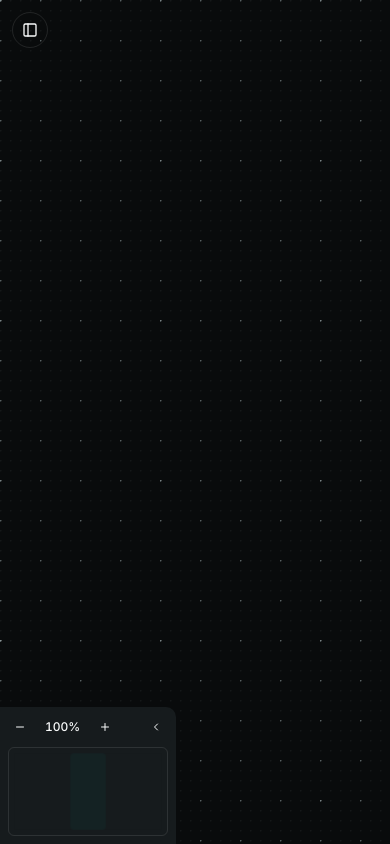
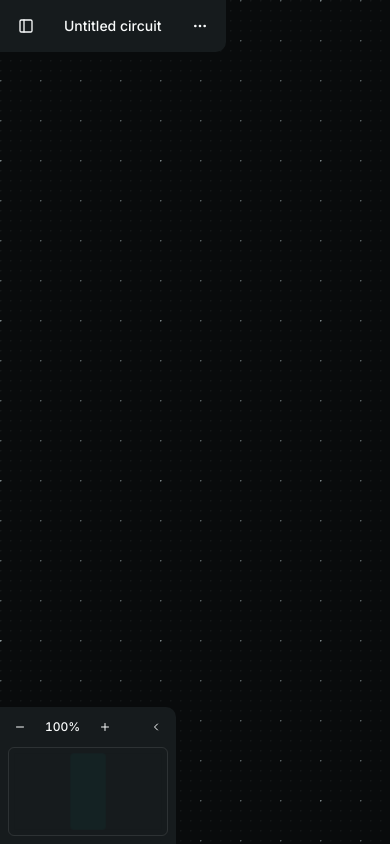
Before and after one commit to nexuls/logits, a Next.js app: page / in a window 390 px wide. Built offline with nearby package versions, Linux system fonts and the light colour scheme.

Commit message:
feat: Canvas header component

```diff
--- a/src/app/page.tsx
+++ b/src/app/page.tsx
@@ -1,9 +1,7 @@
 "use client";
 
 import Canvas from "@/components/canvas";
-import ProjectsSidebar, {
-  ProjectsSidebarTrigger,
-} from "@/components/projects/projects-sidebar";
+import ProjectsSidebar from "@/components/projects/projects-sidebar";
 import { SidebarInset, SidebarProvider } from "@/components/ui/sidebar";
 
 export default function Home() {
@@ -11,8 +9,7 @@ export default function Home() {
     <SidebarProvider className="h-svh min-h-0">
       <ProjectsSidebar />
       <SidebarInset className="relative min-w-0 overflow-hidden">
-        <Canvas content="" />
-        <ProjectsSidebarTrigger />
+        <Canvas content="" title="Untitled circuit" />
       </SidebarInset>
     </SidebarProvider>
   );
--- /dev/null
+++ b/src/components/canvas/components/header.tsx
@@ -0,0 +1,123 @@
+"use client";
+
+import {
+  CopyIcon,
+  DownloadIcon,
+  MoreHorizontalIcon,
+  PanelLeftIcon,
+  PencilIcon,
+  PlusIcon,
+  Trash2Icon,
+} from "lucide-react";
+
+import { Button } from "@/components/ui/button";
+import {
+  DropdownMenu,
+  DropdownMenuContent,
+  DropdownMenuItem,
+  DropdownMenuSeparator,
+  DropdownMenuTrigger,
+} from "@/components/ui/dropdown-menu";
+import { useSidebar } from "@/components/ui/sidebar";
+
+type Props = {
+  title: string;
+  onNewProject?: () => void;
+  onRenameProject?: () => void;
+  onDuplicateProject?: () => void;
+  onExportProject?: () => void;
+  onDeleteProject?: () => void;
+};
+
+/**
+ * Floating canvas header, mirroring the minimap in the opposite corner.
+ *
+ * It owns the only sidebar toggle, so it stays mounted on every breakpoint —
+ * on mobile the sidebar is an off-canvas sheet with no trigger of its own.
+ */
+export default function Header({
+  title,
+  onNewProject,
+  onRenameProject,
+  onDuplicateProject,
+  onExportProject,
+  onDeleteProject,
+}: Props) {
+  const { open, openMobile, isMobile, toggleSidebar } = useSidebar();
+  const isSidebarOpen = isMobile ? openMobile : open;
+
+  return (
+    <div className="absolute left-0 top-0 z-20 flex max-w-[min(20rem,calc(100%-1rem))] items-center gap-4 rounded-br-lg bg-sidebar p-2">
+      <Button
+        type="button"
+        variant="ghost"
+        size="icon-lg"
+        onClick={toggleSidebar}
+        aria-label={isSidebarOpen ? "Hide projects" : "Show projects"}
+        aria-expanded={isSidebarOpen}
+      >
+        <PanelLeftIcon />
+      </Button>
+
+      <h1 className="min-w-0 flex-1 truncate px-1 text-sm font-medium">
+        {title}
+      </h1>
+
+      <DropdownMenu>
+        <DropdownMenuTrigger
+          render={
+            <Button
+              type="button"
+              variant="ghost"
+              size="icon-lg"
+              aria-label="Project menu"
+            >
+              <MoreHorizontalIcon />
+            </Button>
+          }
+        />
+        <DropdownMenuContent align="start" className="min-w-52">
+          <DropdownMenuItem onClick={onNewProject} disabled={!onNewProject}>
+            <PlusIcon />
+            New project
+          </DropdownMenuItem>
+          <DropdownMenuItem
+            onClick={onRenameProject}
+            disabled={!onRenameProject}
+          >
+            <PencilIcon />
+            Rename
+          </DropdownMenuItem>
+          <DropdownMenuItem
+            onClick={onDuplicateProject}
+            disabled={!onDuplicateProject}
+          >
+            <CopyIcon />
+            Duplicate
+          </DropdownMenuItem>
+
+          <DropdownMenuSeparator />
+
+          <DropdownMenuItem
+            onClick={onExportProject}
+            disabled={!onExportProject}
+          >
+            <DownloadIcon />
+            Export as JSON
+          </DropdownMenuItem>
+
+          <DropdownMenuSeparator />
+
+          <DropdownMenuItem
+            variant="destructive"
+            onClick={onDeleteProject}
+            disabled={!onDeleteProject}
+          >
+            <Trash2Icon />
+            Delete project
+          </DropdownMenuItem>
+        </DropdownMenuContent>
+      </DropdownMenu>
+    </div>
+  );
+}
--- a/src/components/canvas/canvas-viewer.tsx
+++ b/src/components/canvas/components/minimap.tsx
@@ -45,7 +45,7 @@ const VIEWER_PADDING = 5;
  * 2) optional content footprint,
  * 3) current viewport as a rounded overlay.
  */
-export default function CanvasViewer({
+export default function Minimap({
   scale,
   offset,
   viewportSize,
--- a/src/components/canvas/index.tsx
+++ b/src/components/canvas/index.tsx
@@ -9,18 +9,20 @@ import {
 } from "react";
 
 import CanvasGrid from "./canvas-grid";
-import CanvasViewer from "./canvas-viewer";
+import Header from "./components/header";
+import Minimap from "./components/minimap";
 import { useCanvasMouseActions } from "./use-canvas-mouse-actions";
 
 type Props = {
   content: string;
+  title?: string;
   onContentChange?: (newContent: string) => void;
 };
 
 const MIN_SCALE = 0.05;
 const MAX_SCALE = 8;
 
-export default function Canvas({ content }: Props) {
+export default function Canvas({ content, title = "Untitled circuit" }: Props) {
   const viewportRef = useRef<HTMLDivElement>(null);
   const [viewportSize, setViewportSize] = useState({ width: 1, height: 1 });
   const {
@@ -124,7 +126,9 @@ export default function Canvas({ content }: Props) {
         </div>
       </div>
 
-      <CanvasViewer
+      <Header title={title} />
+
+      <Minimap
         scale={scale}
         offset={offset}
         viewportSize={viewportSize}
--- a/src/components/projects/projects-sidebar.tsx
+++ b/src/components/projects/projects-sidebar.tsx
@@ -1,12 +1,6 @@
 "use client";
 
-import {
-  CircuitBoardIcon,
-  PanelLeftIcon,
-  PinIcon,
-  PlusIcon,
-  SearchIcon,
-} from "lucide-react";
+import { CircuitBoardIcon, PinIcon, PlusIcon, SearchIcon } from "lucide-react";
 import { useMemo, useState } from "react";
 
 import { Button } from "@/components/ui/button";
@@ -26,9 +20,7 @@ import {
   SidebarMenuItem,
   SidebarRail,
   SidebarSeparator,
-  useSidebar,
 } from "@/components/ui/sidebar";
-import { cn } from "@/lib/utils";
 import { type Project, SAMPLE_PROJECTS } from "./projects";
 
 type Props = {
@@ -44,7 +36,6 @@ export default function ProjectsSidebar({
   onSelectProject,
   onCreateProject,
 }: Props) {
-  const { toggleSidebar } = useSidebar();
   const [query, setQuery] = useState("");
   const [selectedId, setSelectedId] = useState(
     activeProjectId ?? projects[0]?.id,
@@ -117,16 +108,8 @@ export default function ProjectsSidebar({
   return (
     <Sidebar side="left" collapsible="offcanvas">
       <SidebarHeader className="gap-3">
-        <div className="flex items-center justify-between gap-2 px-1">
+        <div className="flex items-center gap-2 px-1">
           <span className="text-sm font-semibold">Projects</span>
-          <Button
-            variant="ghost"
-            size="icon-lg"
-            onClick={toggleSidebar}
-            aria-label="Collapse projects sidebar"
-          >
-            <PanelLeftIcon />
-          </Button>
         </div>
 
         <div className="relative">
@@ -176,30 +159,3 @@ export default function ProjectsSidebar({
     </Sidebar>
   );
 }
-
-/**
- * Floating way back into an off-canvas sidebar. It fades rather than unmounts,
- * so it is taken out of the tab order while it is invisible.
- */
-export function ProjectsSidebarTrigger() {
-  const { open, isMobile, openMobile, toggleSidebar } = useSidebar();
-  const hide = isMobile ? openMobile : open;
-
-  return (
-    <Button
-      variant="outline"
-      size="icon-lg"
-      onClick={toggleSidebar}
-      aria-label="Show projects"
-      tabIndex={hide ? -1 : undefined}
-      className={cn(
-        "absolute top-3 left-3 z-20 bg-background transition-opacity",
-        {
-          "opacity-0 pointer-events-none": hide,
-        },
-      )}
-    >
-      <PanelLeftIcon />
-    </Button>
-  );
-}
```
